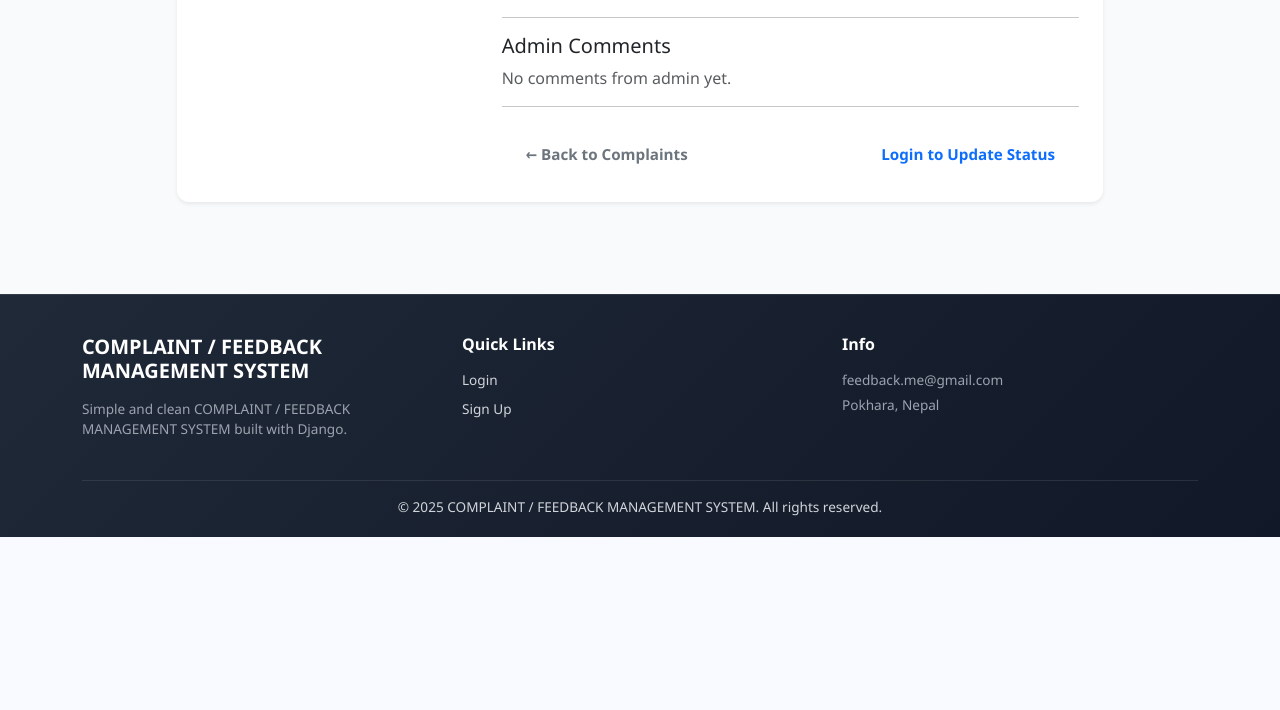
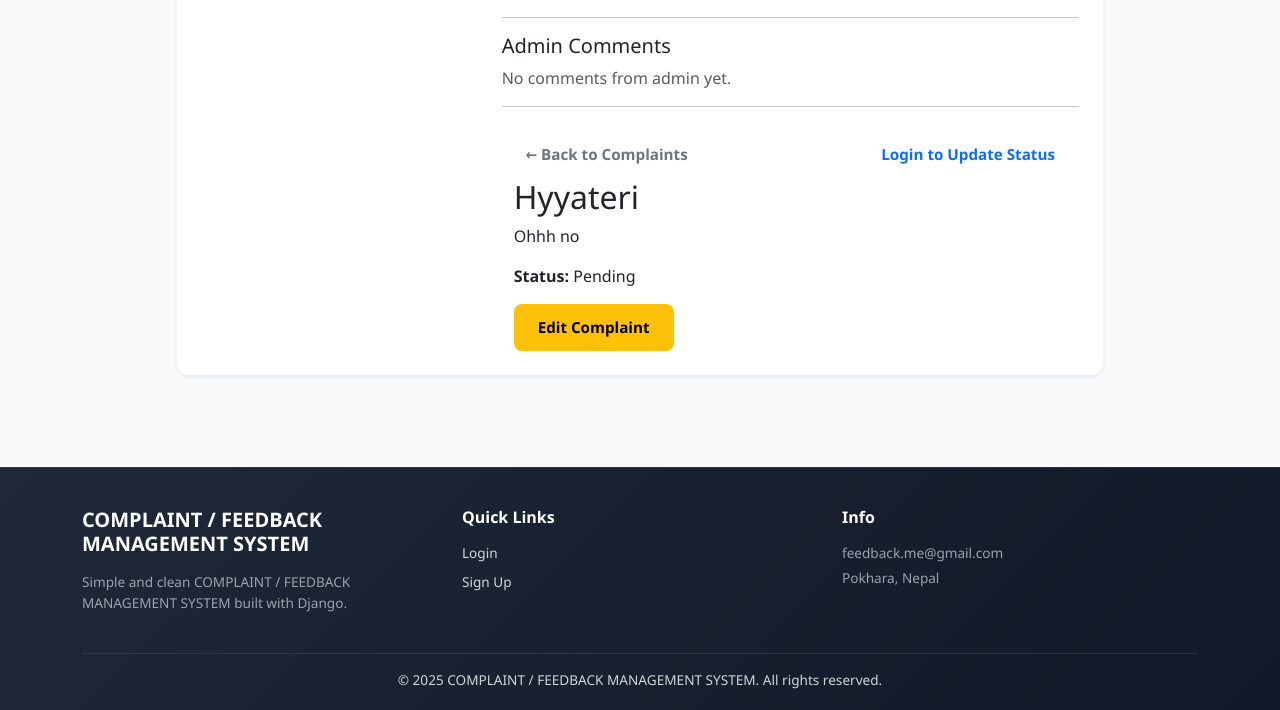
Before and after one commit to sandeepoudel/Complaint-and-Feedback-Management-System, a Django app: page /complaints/1/ in a window 1280 px wide. Shown: the part 400-1110 px from the top of the page. Before the commit the page ends 937 px from the top, so only its background shows below. Run offline with Django 5.2, Linux system fonts and the light colour scheme; data comes from the database, SQL or seed files in the repository; both versions use the stored data as it was after the commit.

Commit message:
Complaint

```diff
--- a/app/models.py
+++ b/app/models.py
@@ -14,6 +14,7 @@ class Complaint(models.Model):
     message = models.TextField()
     email = models.EmailField(blank=True, null=True)
     created_at = models.DateTimeField(auto_now_add=True)
+    is_resolved = models.BooleanField(default=False)  # To track if the complaint is resolved
 
     def __str__(self):
         return f"Complaint by {self.user.username} - {self.subject}"
--- a/app/templates/complaint_detail.html
+++ b/app/templates/complaint_detail.html
@@ -93,6 +93,18 @@
             {% endif %}
           </div>
 
+            <div class="container">
+    <h2>{{ complaint.subject }}</h2>
+    <p>{{ complaint.message }}</p>
+    <p><strong>Status:</strong> {% if complaint.is_resolved %}Resolved{% else %}Pending{% endif %}</p>
+
+    {% if not complaint.is_resolved %}
+      <a href="{% url 'edit_complaint' complaint.pk %}" class="btn btn-warning">Edit Complaint</a>
+    {% endif %}
+  </div>
+
+
+
         </div>
       </div>
 
--- a/app/urls.py
+++ b/app/urls.py
@@ -3,7 +3,7 @@ from django.conf import settings
 from django.conf.urls.static import static
 from django.contrib import admin
 from django.urls import path
-from .views import complaint_list, home_view, login_view, signup_view, logout_view, submit_complaint, complaint_detail, update_complaint_status
+from .views import complaint_list, home_view, login_view, signup_view, logout_view, submit_complaint, complaint_detail, update_complaint_status,edit_complaint
 
 
 urlpatterns = [
@@ -16,6 +16,7 @@ urlpatterns = [
     path('complaints/<int:pk>/', complaint_detail, name='complaint_detail'),
     path('complaints/submit/', submit_complaint, name='submit_complaint'),
     path('complaints/<int:pk>/update/', update_complaint_status, name='update_complaint_status'),
+    path('complaints/<int:pk>/edit/', edit_complaint, name='edit_complaint'),
 ]
 urlpatterns += static(settings.MEDIA_URL,
                       document_root=settings.MEDIA_ROOT)
--- a/app/views.py
+++ b/app/views.py
@@ -105,3 +105,21 @@ class ComplaintForm(forms.ModelForm):
         self.fields['subject'].widget.attrs.update({'class': 'form-control'})
         self.fields['message'].widget.attrs.update({'class': 'form-control'})
         self.fields['email'].widget.attrs.update({'class': 'form-control'})
+
+@login_required
+def edit_complaint(request, pk):
+    complaint = get_object_or_404(Complaint, pk=pk)
+
+    # Check if the complaint is resolved, if yes, prevent editing
+    if complaint.is_resolved:
+        return redirect('complaint_detail', pk=complaint.pk)
+
+    if request.method == 'POST':
+        form = ComplaintForm(request.POST, instance=complaint)
+        if form.is_valid():
+            form.save()
+            return redirect('complaint_detail', pk=complaint.pk)
+    else:
+        form = ComplaintForm(instance=complaint)
+
+    return render(request, 'edit_complaint.html', {'form': form, 'complaint': complaint})
```
Also changed, not shown: app/templates/edit_complaint.html (added, +14 -0 lines), app/forms.py (line endings or trailing spaces), app/migrations/0003_complaint_is_resolved.py (added), db.sqlite3.
